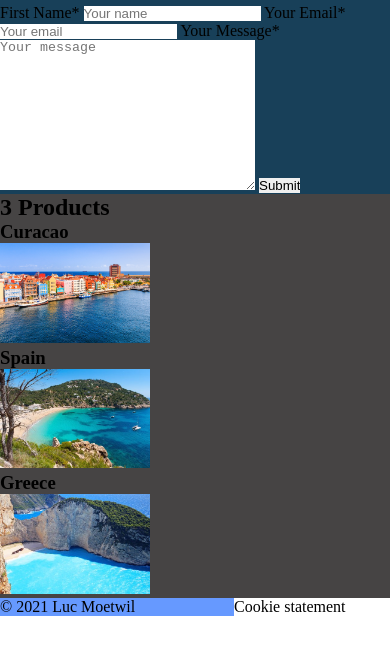
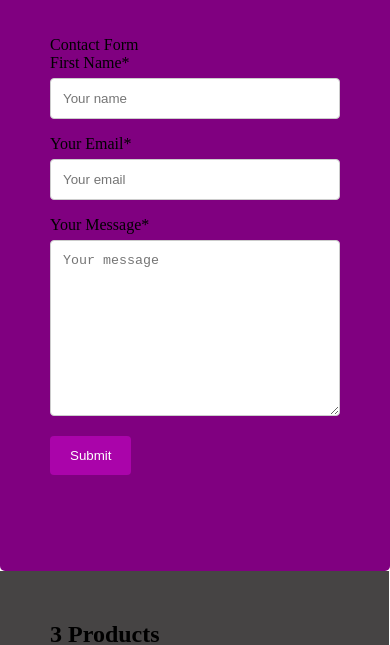
Before and after one commit to moetwil/webmarkup-assessment, a plain HTML site: page contact.html in a window 390 px wide. Shown: the part 122-767 px from the top of the page. Drawn offline with Linux system fonts and the light colour scheme; a web font is replaced by a local one.

Commit message:
contact update

```diff
--- a/contact.html
+++ b/contact.html
@@ -1,5 +1,5 @@
 <!DOCTYPE html>
-<html lang="en">
+<html lang="en" id="contactHTML">
 
 <head>
     <meta charset="UTF-8">
@@ -13,19 +13,22 @@
 
 
     <section id="grid-container-contact">
+
         <header>
             <a href="index.html"><img src="img/logo.png" alt="logo van de website" id="logo"></a>
             <h1>Best Trips</h1>
             <h2>Discover your smile</h2>
         </header>
+
         <nav id="hamnav">
             <label for="hamburger">&#9776;</label>
             <input type="checkbox" id="hamburger" />
             <section id="hamitems">
-                <a href="index.html">Home</a>
-                <a href="bestdestinations.html">Best destionations</a>
-                <a href="tickets.html">Tickets</a>
-                <a href="contact.html">Contact</a>
+                <ul class="menuListItems">
+                    <li><a href="index.html">Home</a></li>
+                    <li><a href="bestdestinations.html">Best Destinations</a></li>
+                    <li><a href="tickets.html">Tickets</a></li>
+                </ul>
             </section>
         </nav>
 
@@ -41,7 +44,6 @@
             <form action="vote.php" method="post">
 
                 <fieldset>
-
                     <legend>Contact Form</legend>
 
                     <label for="name">First Name*</label>
@@ -98,6 +100,7 @@
         <footer class="footer">
             &copy; 2021 Luc Moetwil
         </footer>
+
         <section id="cookieStatement-contact">
             Cookie statement
         </section>
--- a/css/style.css
+++ b/css/style.css
@@ -698,6 +698,31 @@ article {
 
 
 
+
+
+
+
+
+
+
+
+
+
+
+
+
+
+
+
+
+
+
+
+
+
+
+
+
 /*TABLET*/
 @media screen and (min-width: 481px) and (max-width: 1179px) {
 
@@ -1103,6 +1128,24 @@ article {
 
 
 
+
+
+
+
+
+
+
+
+
+
+
+
+
+
+
+
+
+
 /*MOBILE*/
 @media screen and (max-width: 480px) {
 
@@ -1344,7 +1387,8 @@ article {
         display: flex;
         flex-direction: column;
         justify-content: space-evenly;
-        align-items: center;
+        align-items: flex-start;
+        padding-left: 50px;
     }
 
     #copyright {
@@ -1409,19 +1453,76 @@ article {
     #grid-container-contact {
 
         grid-template-columns: 60% 40%;
+        grid-template-rows: auto auto 50% auto auto;
 
         grid-template-areas:
             'headerTag          hamnavTag'
             'contactInfoTag     contactInfoTag'
             'formTag            formTag'
-            'contactAsideTag   contactAsideTag'
-            'footerTag cookieTag'
+            'contactAsideTag    contactAsideTag'
+            'footerTag          cookieContactTag'
 
 
 
         ;
     }
 
+    #cookieStatement-contact {
+        background-color: #ff6600;
+        position: fixed;
+        right: 0;
+        bottom: 0;
+        width: 40%;
+        color: #FFF;
+        background-color: #FA0;
+        opacity: 50%;
+        z-index: 9999;
+        grid-area: cookieContactTag;
+    }
+
+    #contactHTML {
+        overflow-x: visible;
+    }
+
+    /*Contact styling*/
+    input[type=text],
+    input[type=email],
+    select,
+    textarea {
+        width: 100%;
+        padding: 12px;
+        border: 1px solid #ccc;
+        border-radius: 4px;
+        box-sizing: border-box;
+        margin-top: 6px;
+        margin-bottom: 16px;
+        resize: vertical;
+    }
+
+    input[type=submit] {
+        background-color: #aa04aa;
+        color: white;
+        padding: 12px 20px;
+        border: none;
+        border-radius: 4px;
+        cursor: pointer;
+    }
+
+    input[type=submit]:hover {
+        background-color: #c2c505;
+    }
+
+    #contact-section {
+        border-radius: 5px;
+        background-color: purple;
+        padding: 50px;
+    }
+
+
+    #contact-aside {
+        padding: 50px;
+        width: 74%;
+    }
 
 
 }
```
Also changed, not shown: bestdestinations.html (+0 -12 lines), index.html (+1 -0 lines), tickets.html (+6 -4 lines).
